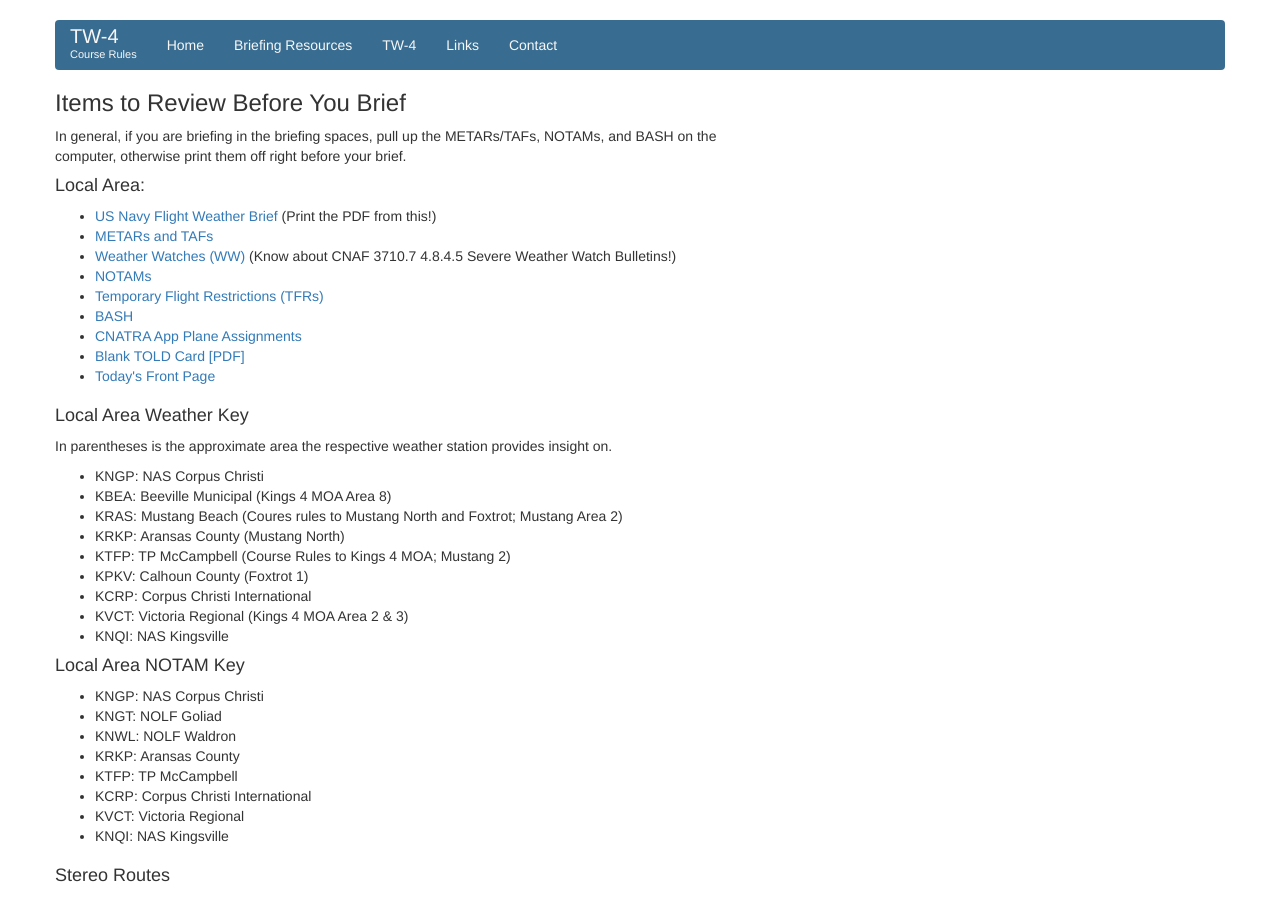
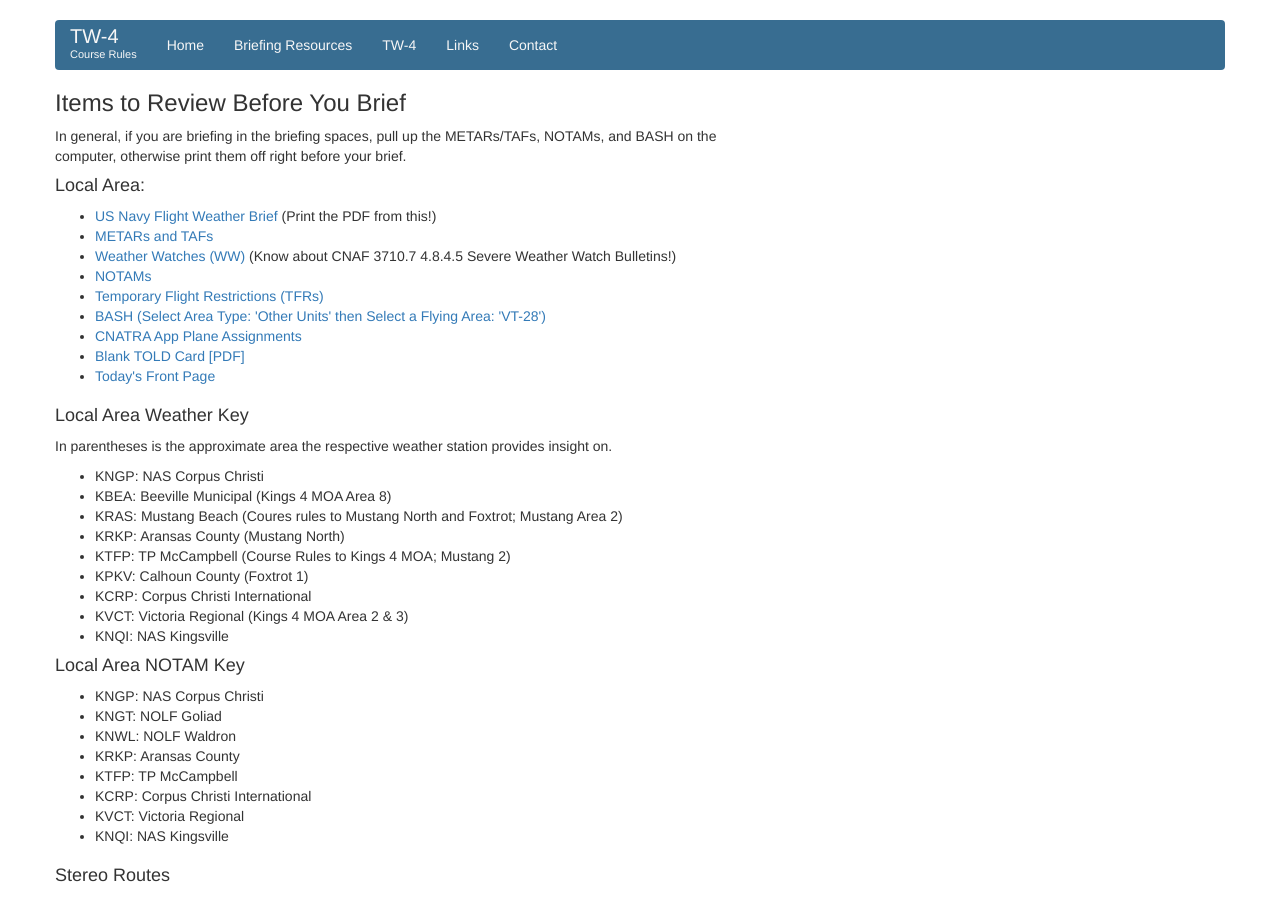
Before and after one commit to courserules/courserules.github.io, a Jekyll site: the page built from brief.html, in a window 1280 px wide and 900 px high. Built offline with Jekyll 4.4.1, drawn with Linux system fonts in a browser that asks for light colours.

Commit message:
Update brief.html
Added BASH website instructions

```diff
--- a/brief.html
+++ b/brief.html
@@ -16,7 +16,7 @@ permalink: /brief/
 				<li><a href="https://www.spc.noaa.gov/products/watch/" target="_blank">Weather Watches (WW)</a> (Know about CNAF 3710.7 4.8.4.5 Severe Weather Watch Bulletins!)</li>
 				<li><a href="https://www.notams.faa.gov/dinsQueryWeb/queryRetrievalMapAction.do?method=displayByICAOs&reportType=RAW&formatType=DOMESTIC&retrieveLocId=kngp+kngt+knwl+krkp+ktfp+kcrp+kvct+knqi&actionType=notamRetrievalByICAOs" target="_blank">NOTAMs</a></li>
 				<li><a href="http://tfr.faa.gov/tfr2/list.html" target="_blank">Temporary Flight Restrictions (TFRs)</a></li>
-				<li><a href="https://www.usahas.com" target="_blank">BASH</a></li>
+				<li><a href="https://www.usahas.com" target="_blank">BASH (Select Area Type: 'Other Units' then Select a Flying Area: 'VT-28')</a></li>
 				<li><a href="https://www.cnatra.navy.mil" target="_blank">CNATRA App Plane Assignments</a></li>
 				<li><a href="/downloads/TOLD-card.pdf">Blank TOLD Card [PDF]</a></li>
 				<li><a ng-href="https://www.cnatra.navy.mil/scheds/tw4/SQ-VT-28/![[ today | date: 'y-MM-dd' ]]!VT-28!Frontpage.pdf" target="_blank">Today's Front Page</a></li>
```
